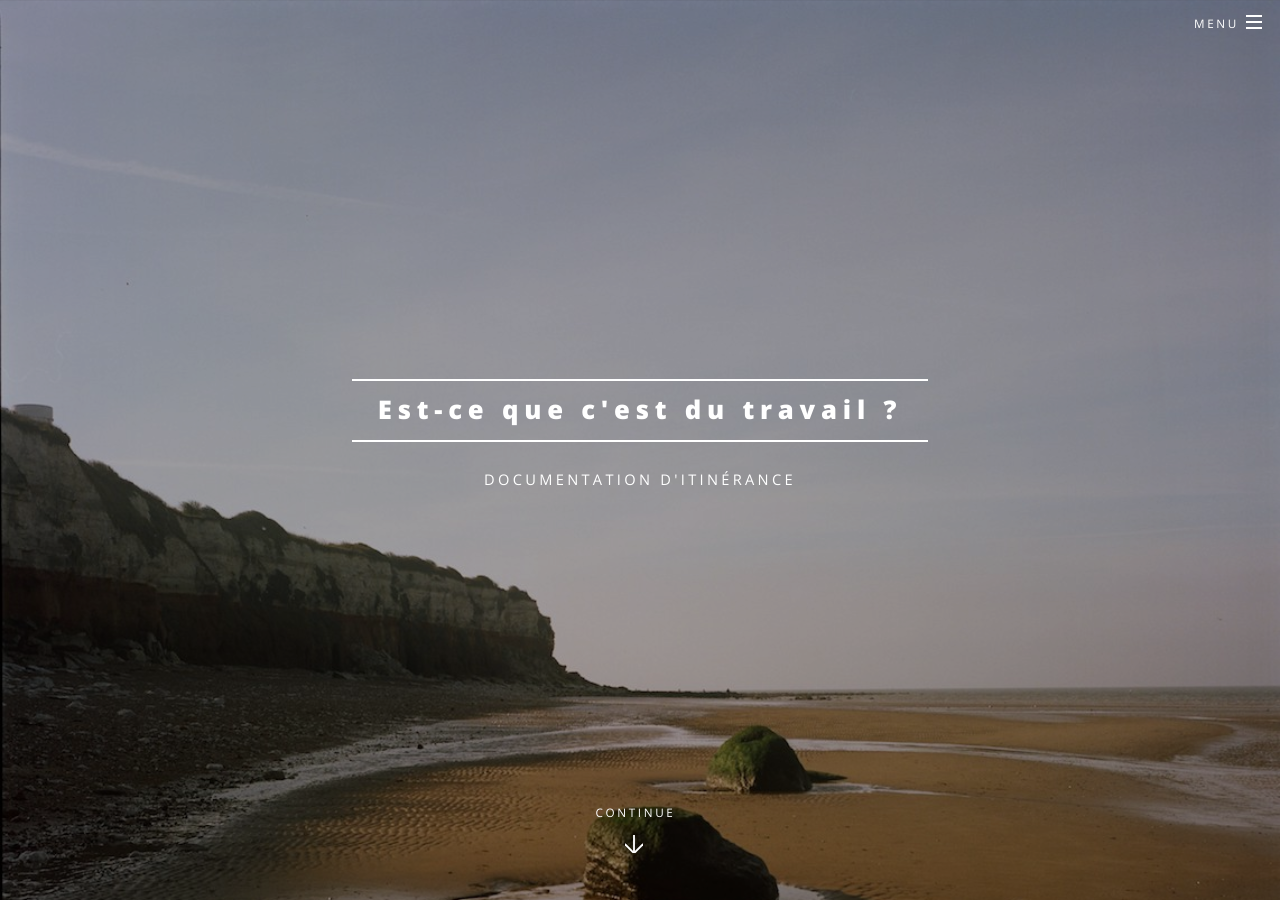
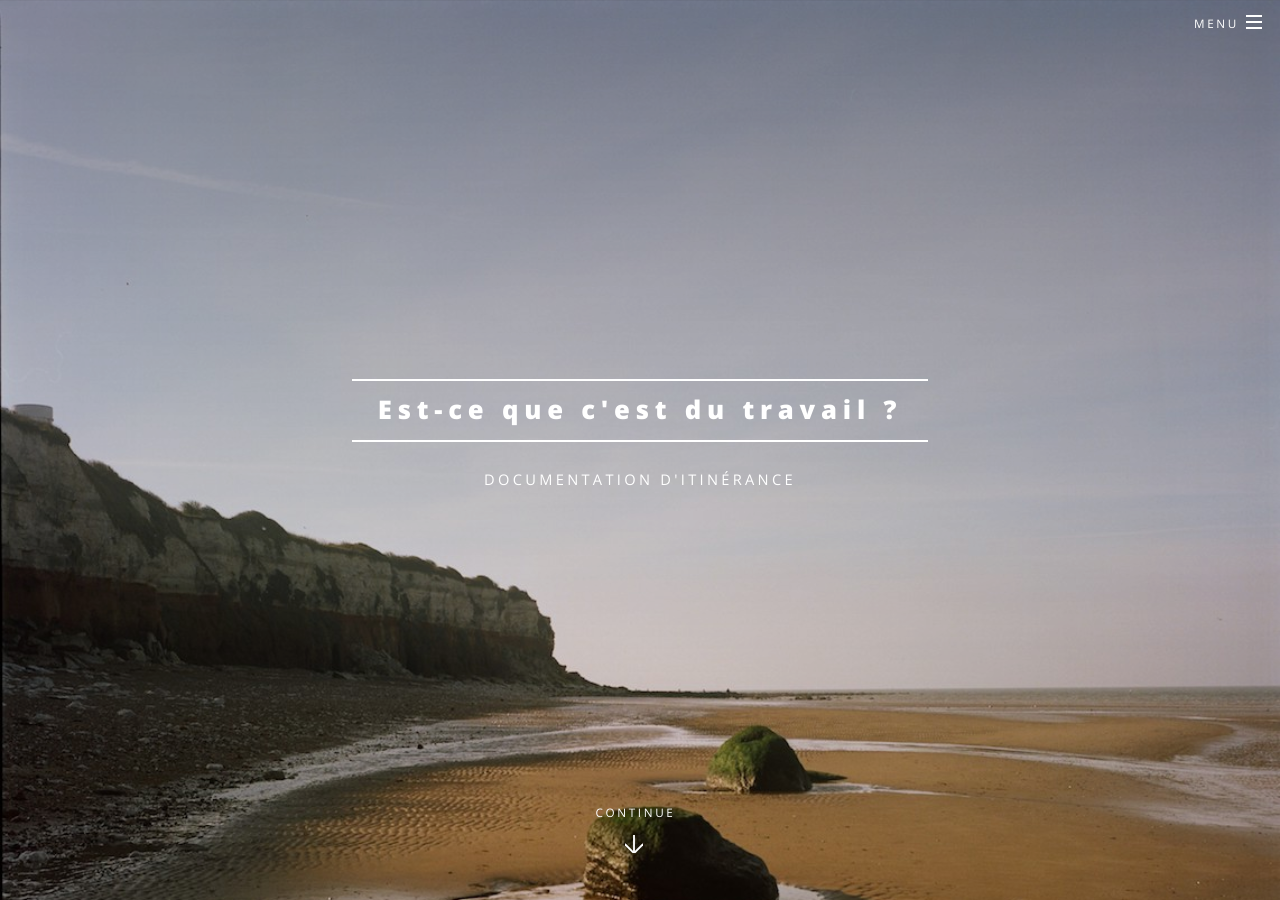
Before and after one commit to noeems/estcequecestdutravail.xyz, a Jekyll site: the page built from index.md, in a window 1280 px wide and 900 px high. Built offline with Jekyll 4.4.1, drawn with Linux system fonts in a browser that asks for light colours.

Commit message:
Update main.scss

```diff
--- a/css/main.scss
+++ b/css/main.scss
@@ -2101,7 +2101,7 @@
 
 	body.landing {
 		#page-wrapper {
-			@include vendor('background-image', ('linear-gradient(top, rgba(0,0,0,0.3), rgba(0,0,0,0.3))', 'url("#{$baseurl}/Norfolk.jpeg")'));
+			@include vendor('background-image', ('linear-gradient(top, rgba(0,0,0,0.3), rgba(0,0,0,0.0))', 'url("#{$baseurl}/Norfolk.jpeg")'));
 			background-attachment: fixed;
 			background-position: center center;
 			background-repeat: no-repeat;
```
